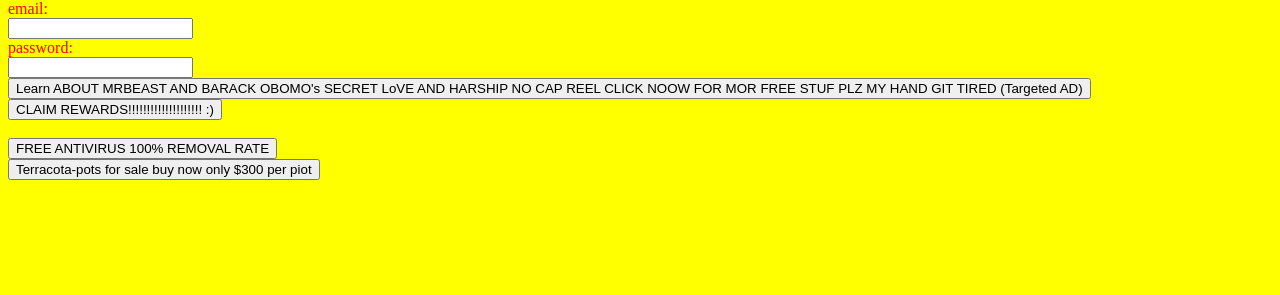
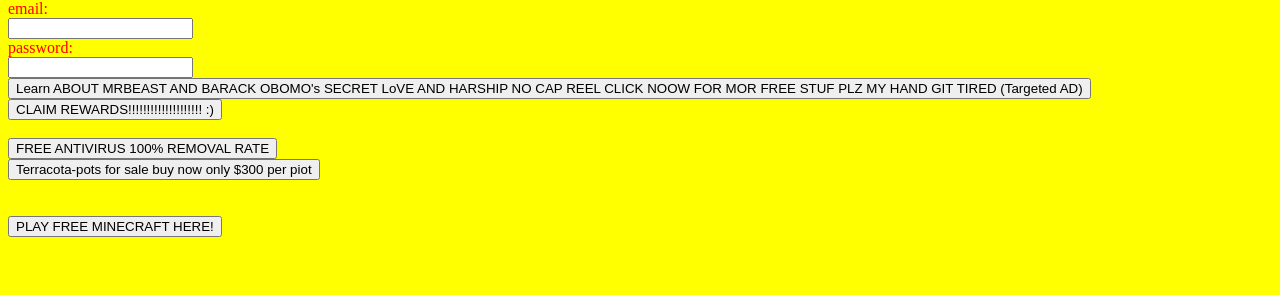
Before and after one commit to 9kh9/9kh9.github.io, a plain HTML site: page index.html in a window 1280 px wide. Shown: the part 505-800 px from the top of the page. Drawn offline with Linux system fonts and the light colour scheme.

Commit message:
Update index.html

```diff
--- a/index.html
+++ b/index.html
@@ -46,6 +46,12 @@
     <input type="submit" value="Terracota-pots for sale buy now only $300 per piot" />
 </form>
 
+  <br> </br>
+   <form action="https://9kh9.github.io/Offline_Download_Version.html">
+    <input type="submit" value="PLAY FREE MINECRAFT HERE!" />
+</form>
+
+
     <form action="https://www.youtube.com/watch?v=dQw4w9WgXcQ"
   <input type="square" value="Verify u not bot />
     </form>
```
